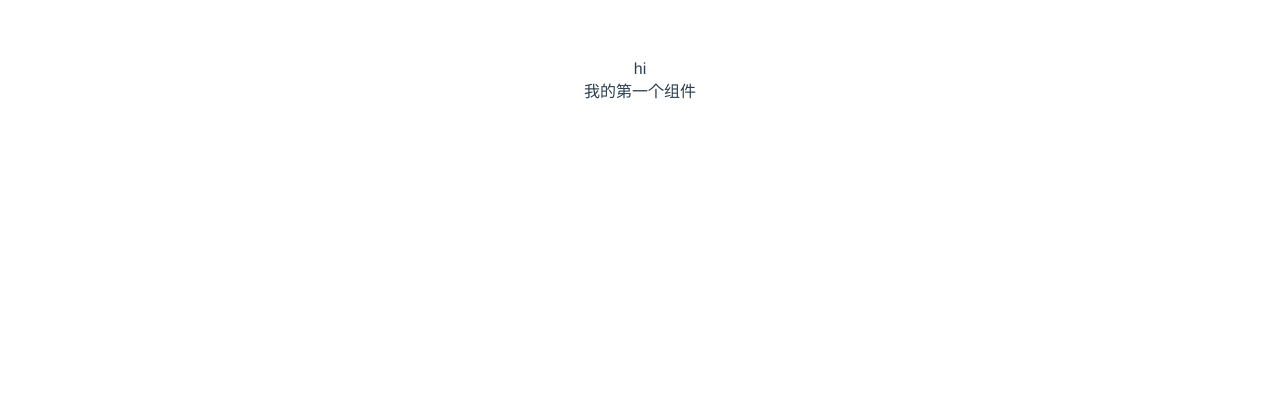
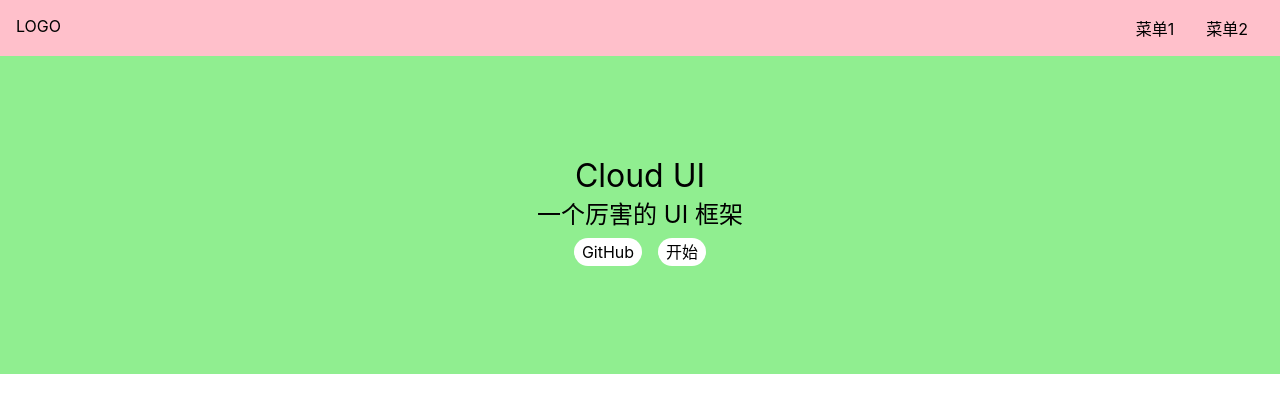
Before and after one commit to zrh617/vue3-ui, a Vue app: page /#/ in a window 1280 px wide. Shown: the top 412 px of the page. Built offline with nearby package versions, Linux system fonts and the light colour scheme.

Commit message:
实现aside切换

```diff
--- a/package.json
+++ b/package.json
@@ -10,6 +10,7 @@
     "vue-router": "4.0.0-beta.3"
   },
   "devDependencies": {
+    "sass": "1.26.10",
     "@vue/compiler-sfc": "^3.0.0-rc.1",
     "vite": "^1.0.0-rc.1"
   }
--- a/src/App.vue
+++ b/src/App.vue
@@ -1,10 +1,14 @@
 <template>
-  <div>hi</div>
-  <router-view/>
+  <router-view />
 </template>
 
-<script>
+<script lang="ts">
+import { provide, ref } from 'vue'
   export default {
-    name: 'App'
+    name: 'App',
+    setup() {
+      const asideVisiable = ref(false)
+      provide('xxx', asideVisiable) // set
+    }
   }
 </script>
--- a/src/components/Frank.vue
+++ /dev/null
@@ -1,11 +0,0 @@
-<template>
-  <div>
-    我的第一个组件
-  </div>
-</template>
-
-<script>
-export default {
-
-}
-</script>
--- /dev/null
+++ b/src/components/Topnav.vue
@@ -0,0 +1,53 @@
+<template>
+  <div>
+    <div class="topnav">
+      <div class="logo" @click="toggleAside">LOGO</div>
+      <ul class="menu">
+        <li>菜单1</li>
+        <li>菜单2</li>
+      </ul>
+    </div>
+  </div>
+</template>
+
+<script lang="ts">
+  import {
+    inject,
+    Ref
+  } from 'vue'
+  export default {
+    name: 'Topnav',
+    setup() {
+      const asideVisiable = inject < Ref < boolean >> ('xxx') // get
+      const toggleAside = () => {
+        asideVisiable.value = !asideVisiable.value
+      }
+      return {toggleAside}
+    }
+  }
+</script>
+
+<style lang="scss" scoped>
+  .topnav {
+    background: pink;
+    display: flex;
+    padding: 16px;
+    position: relative;
+    z-index: 10;
+
+    >.logo {
+      max-width: 6em;
+      margin-right: auto;
+    }
+
+    >.menu {
+      display: flex;
+      white-space: nowrap;
+      flex-wrap: nowrap;
+
+      >li {
+        margin: 0 1em;
+      }
+    }
+  }
+</style>
--- a/src/index.css
+++ /dev/null
@@ -1,8 +0,0 @@
-#app {
-  font-family: Avenir, Helvetica, Arial, sans-serif;
-  -webkit-font-smoothing: antialiased;
-  -moz-osx-font-smoothing: grayscale;
-  text-align: center;
-  color: #2c3e50;
-  margin-top: 60px;
-}
--- /dev/null
+++ b/src/index.scss
@@ -0,0 +1,27 @@
+* {
+  margin: 0;
+  padding: 0;
+  box-sizing: border-box;
+}
+ul,
+ol {
+  list-style: none;
+}
+a {
+  text-decoration: none;
+  color: inherit;
+  &:hover {
+    border-bottom: 1px solid;
+    cursor: pointer;
+  }
+}
+h1,h2,h3,h4,h5,h6{
+  font-weight: normal;
+}
+
+body {
+  font-size: 16px;
+  // 为什么这样写 font-family
+  // 答案见 https://github.com/zenozeng/fonts.css/
+  font-family: -apple-system, "Noto Sans", "Helvetica Neue", Helvetica, "Nimbus Sans L", Arial, "Liberation Sans", "PingFang SC", "Hiragino Sans GB", "Noto Sans CJK SC", "Source Han Sans SC", "Source Han Sans CN", "Microsoft YaHei", "Wenquanyi Micro Hei", "WenQuanYi Zen Hei", "ST Heiti", SimHei, "WenQuanYi Zen Hei Sharp", sans-serif;
+}
--- /dev/null
+++ b/src/views/Doc.vue
@@ -0,0 +1,106 @@
+<template>
+  <div class="layout">
+    <Topnav />
+    <div class="content">
+      <aside v-if="asideVisiable">
+        <h2>组件列表</h2>
+        <ol>
+          <li>
+            <router-link to="/doc/swich">Switch 组件</router-link>
+          </li>
+          <li>
+            <router-link to="/doc/button">Button 组件</router-link>
+          </li>
+          <li>
+            <router-link to="/doc/dialog">Dialog 组件</router-link>
+          </li>
+          <li>
+            <router-link to="/doc/tabs">Tabs 组件</router-link>
+          </li>
+        </ol>
+      </aside>
+      <main>主内容</main>
+    </div>
+  </div>
+</template>
+
+<script lang="ts">
+  import {
+    inject,
+    Ref
+  } from 'vue'
+  import Topnav from "../components/Topnav.vue"
+  export default {
+    name: 'Doc',
+    components: {
+      Topnav
+    },
+    setup() {
+      const asideVisiable = inject < Ref < boolean >> ('xxx') // get
+      return {
+        asideVisiable
+      }
+    }
+  }
+</script>
+
+<style lang="scss" scoped>
+  .layout {
+    display: flex;
+    flex-direction: column;
+    height: 100vh;
+
+    >.nav {
+      flex-shrink: 0;
+    }
+
+    >.content {
+      flex-grow: 1;
+      padding-top: 60px;
+      padding-left: 156px;
+
+      @media (max-width: 500px) {
+        padding-left: 0;
+      }
+    }
+  }
+
+  .content {
+    display: flex;
+
+    >aside {
+      flex-shrink: 0;
+    }
+
+    >main {
+      flex-grow: 1;
+      padding: 16px;
+      background: lightgreen;
+    }
+  }
+
+  aside {
+    background: lightblue;
+    width: 150px;
+    padding: 16px;
+    position: fixed;
+    top: 0;
+    left: 0;
+    padding-top: 70px;
+    height: 100%;
+
+    >h2 {
+      margin-bottom: 4px;
+    }
+
+    >ol {
+      >li {
+        padding: 4px 0;
+      }
+    }
+  }
+
+  main {
+    overflow: auto;
+  }
+</style>
--- /dev/null
+++ b/src/views/Home.vue
@@ -0,0 +1,49 @@
+<template>
+  <div>
+    <Topnav />
+    <div class="banner">
+      <h1>Cloud UI</h1>
+      <h2>一个厉害的 UI 框架</h2>
+      <p class="actions">
+        <a href="https://github.com">GitHub</a>
+        <router-link to="/doc">开始</router-link>
+      </p>
+    </div>
+  </div>
+</template>
+
+<script lang="ts">
+  import Topnav from "../components/Topnav.vue"
+  export default {
+    name: 'Home',
+    components: {
+      Topnav
+    }
+  }
+</script>
+
+<style lang="scss" scoped>
+  .banner {
+    padding: 100px 0;
+    display: flex;
+    justify-content: center;
+    align-items: center;
+    flex-direction: column;
+    background: lightgreen;
+
+    >.actions {
+      padding: 8px 0;
+
+      a {
+        margin: 0 8px;
+        background: #fff;
+        display: inline-block;
+        $h: 28px;
+        height: $h;
+        line-height: $h;
+        border-radius: $h/2;
+        padding: 0 8px;
+      }
+    }
+  }
+</style>
```
Also changed, not shown: src/main.ts (+5 -3 lines), 1 other file (tests, documents, lock files or other folders).
